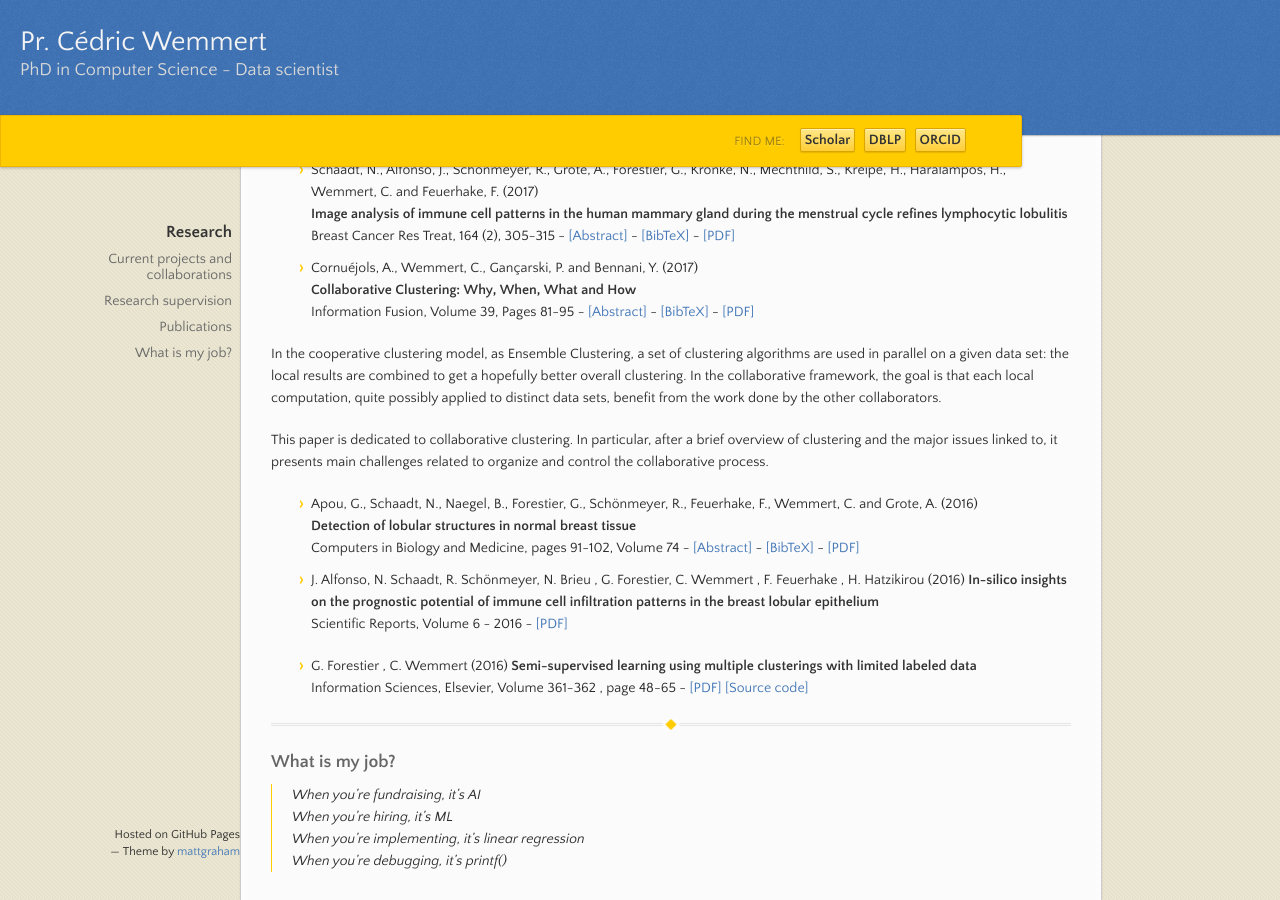
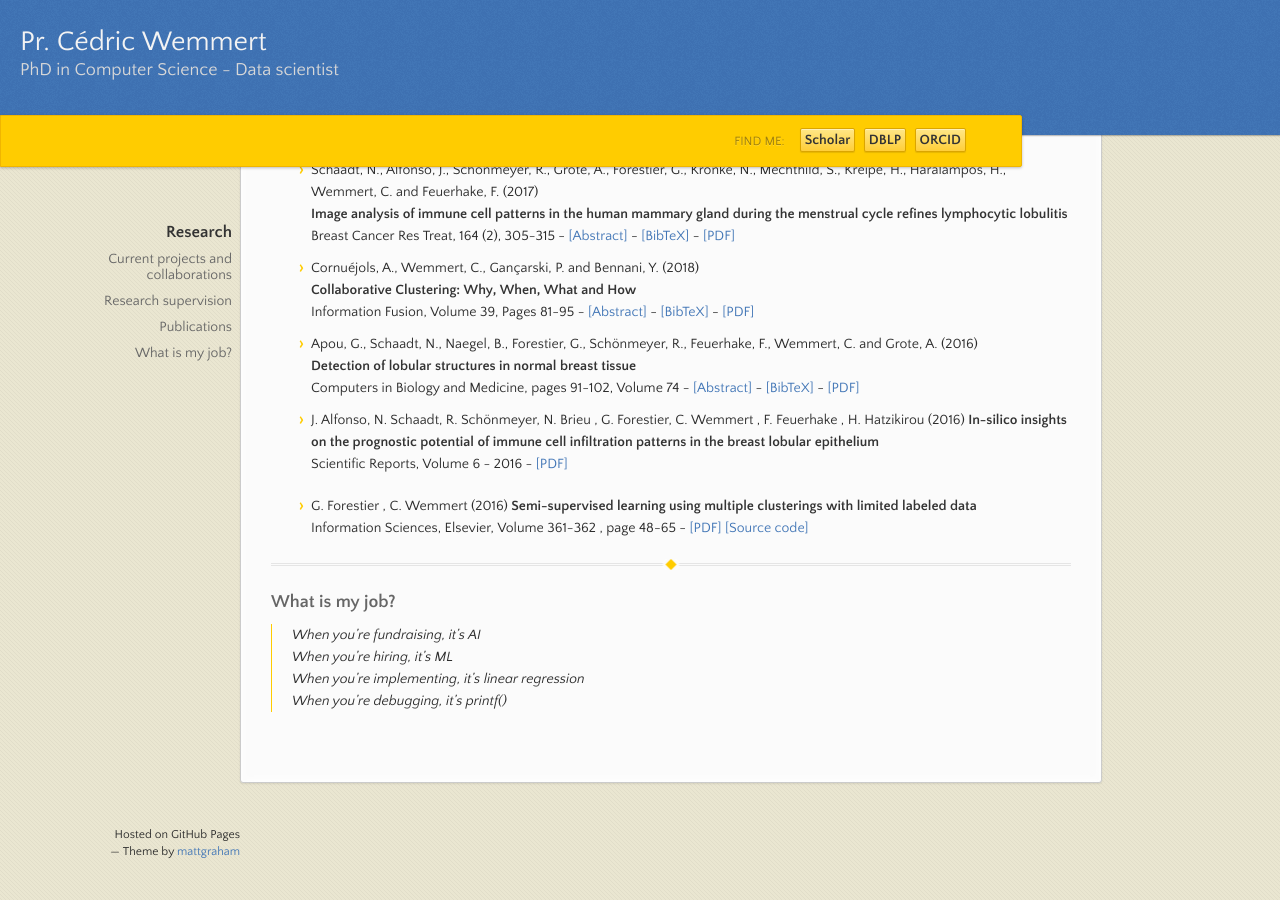
Before and after one commit to wemmertc/webpage, a Jekyll site: the page built from index.md, in a window 1280 px wide and 900 px high, scrolled down 1616 px. Built offline with Jekyll 4.4.1, drawn with Linux system fonts in a browser that asks for light colours.

Commit message:
publishing

````diff
--- a/_includes/publications.md
+++ b/_includes/publications.md
@@ -65,10 +65,10 @@
 Methods: Lymphocyte and macrophage distributions were analyzed in the anatomical context of the resting mammary gland in immunohistochemically stained digital whole slide images obtained from 53 reduction mammoplasty specimens. Our image analysis workflow included automated regions of interest detection, immune cell recognition, and co-registration of regions of interest.
 Results: In normal lobular epithelium, seven CD8+ lymphocytes per 100 epithelial cells were present on average and about 70% of this T-lymphocyte population was lined up along the basal cell layer in close proximity to the epithelium. The density of CD8+ T-cell was 1.6 fold higher in the luteal than in the follicular phase in spontaneous menstrual cycles and 1.4 fold increased under influence of oral contraceptives, and not co-localized with epithelial proliferation. CD4+ T-cells were infrequent. Abundant CD163+ macrophages were widely spread, including the interstitial compartment, with minor variation during the menstrual cycle.
 Conclusions: Spatial patterns of different immune cell subtypes determine the range of normal, as opposed to inflammatory conditions of the breast tissue microenvironment. Advanced image analysis enables quantification of hormonal effects, refines lymphocytic lobulitis, and shows potential for comprehensive biopsy evaluation in oncoimmunology
- * {: .ref #if2017}Cornuéjols, A., Wemmert, C., Gançarski, P. and Bennani, Y. (2017)
+ * {: .ref #if2018}Cornuéjols, A., Wemmert, C., Gançarski, P. and Bennani, Y. (2018)
 [**Collaborative Clustering: Why, When, What and How**](https://doi.org/10.1016/j.inffus.2017.04.008)
-Information Fusion, Volume 39, Pages 81-95 - [[Abstract]](javascript: toggleInfos('if2017','abstract')) - [[BibTeX]](javascript: toggleInfos('if2017','bibtex')) - [[PDF]](./publications/if2017.pdf)
- * {:.bibtex  #if2017_bibtex} ```latex
+Information Fusion, Volume 39, Pages 81-95 - [[Abstract]](javascript: toggleInfos('if2018','abstract')) - [[BibTeX]](javascript: toggleInfos('if2018','bibtex')) - [[PDF]](./publications/if2018.pdf)
+ * {:.bibtex  #if2018_bibtex} ```latex
 @article{cornuejols2018collaborative,
   title={Collaborative clustering: Why, when, what and how},
   author={Cornu{\'e}jols, Antoine and Wemmert, C{\'e}dric and Gan{\c{c}}arski, Pierre and Bennani, Youn{\`e}s},
@@ -79,10 +79,8 @@
   publisher={Elsevier}
 }
 ```
- * {:.abstract  #if2017_abstract} Clustering is one type of unsupervised learning where the goal is to partition the set of objects into groups called clusters. Faced to the difficulty to design a general purpose clustering algorithm and to choose a good, let alone perfect, set of criteria for clustering a data set, one solution is to resort to a variety of clustering procedures based on different techniques, parameters and/or initializations, in order to construct one (or several) final clustering(s). The hope is that by combining several clustering solutions, each one with its own bias and imperfections, one will get a better overall solution.
-
+ * {:.abstract  #if2018_abstract} Clustering is one type of unsupervised learning where the goal is to partition the set of objects into groups called clusters. Faced to the difficulty to design a general purpose clustering algorithm and to choose a good, let alone perfect, set of criteria for clustering a data set, one solution is to resort to a variety of clustering procedures based on different techniques, parameters and/or initializations, in order to construct one (or several) final clustering(s). The hope is that by combining several clustering solutions, each one with its own bias and imperfections, one will get a better overall solution.
 In the cooperative clustering model, as Ensemble Clustering, a set of clustering algorithms are used in parallel on a given data set: the local results are combined to get a hopefully better overall clustering. In the collaborative framework, the goal is that each local computation, quite possibly applied to distinct data sets, benefit from the work done by the other collaborators.
-
 This paper is dedicated to collaborative clustering. In particular, after a brief overview of clustering and the major issues linked to, it presents main challenges related to organize and control the collaborative process.
  * {: .ref #cbm2016}Apou, G., Schaadt, N., Naegel, B., Forestier, G., Schönmeyer, R., Feuerhake, F., Wemmert, C. and Grote, A. (2016)
 [**Detection of lobular structures in normal breast tissue**](https://doi.org/10.1016/j.compbiomed.2016.05.004)
````
Also changed, not shown: 1 other file.
